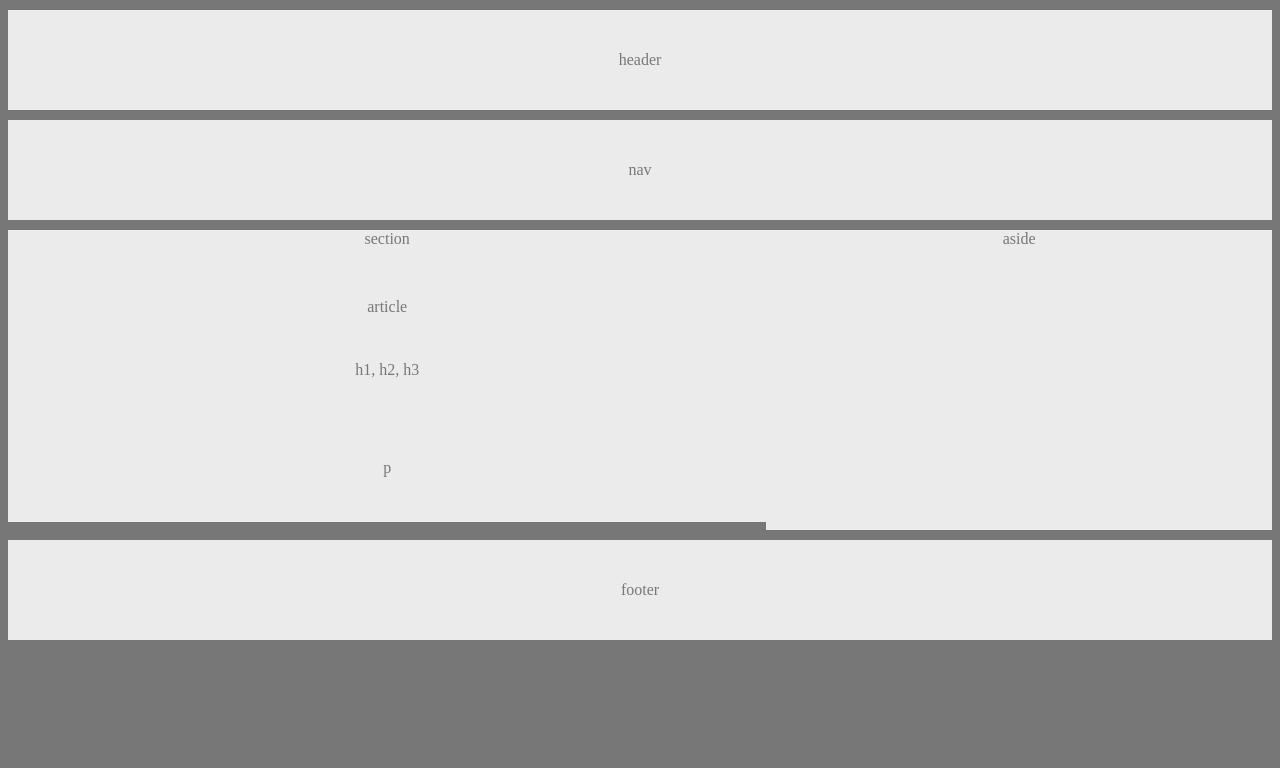
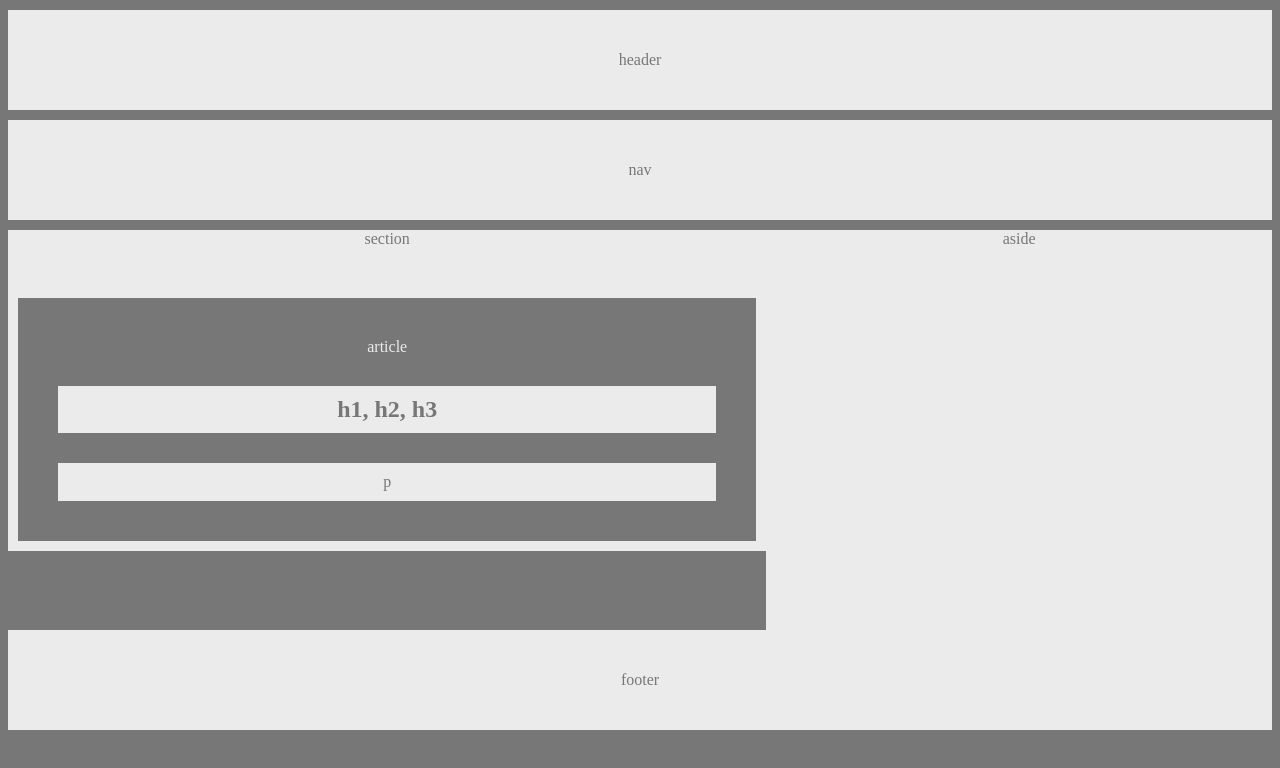
Before and after one commit to MeliaNolen/HW-Wireframe, a plain HTML site: page index.html in a window 1280 px wide. Drawn offline with Linux system fonts and the light colour scheme.

Commit message:
progress in class

```diff
--- a/index.html
+++ b/index.html
@@ -16,15 +16,17 @@
             }
 
             aside {
-                float: left;
+                float: right;
                 width: 40%;
             }
 
-            footer {
-                float:left;
+            footer::after {
+                content: "";
+                display: block;
+                clear: both;
             }
 
-            header, nav, div, section, aside, footer {
+            header, nav, div, h1, section, aside, footer {
                 color: #777;
                 background-color: #ebebeb;
                 text-align: center;
@@ -32,13 +34,16 @@
 
             }
 
-            section {
+            section, h1 {
                 padding: 10px;
-                margin: 25px;
+                margin: 50px, 10px, 10px, 10px;
 
             }
 
             article {
+                padding: 40px;
+                background-color: #777;
+                color: #ebebeb;
                 margin: 50px 10px 10px 10px;
                 grid-row: row 2;
                 display: grid;
@@ -55,7 +60,9 @@
             }
 
             aside {
-                height: 300px;
+                height:400px;
+
+                margin: 10px, 0px, 10px, 10px,;
 
             }
 
@@ -70,7 +77,7 @@
             section
             <article>
                 article
-                <section>h1, h2, h3</section>
+                <h1>h1, h2, h3</h1>
                 <section>p</section>
             </article>
 
```
